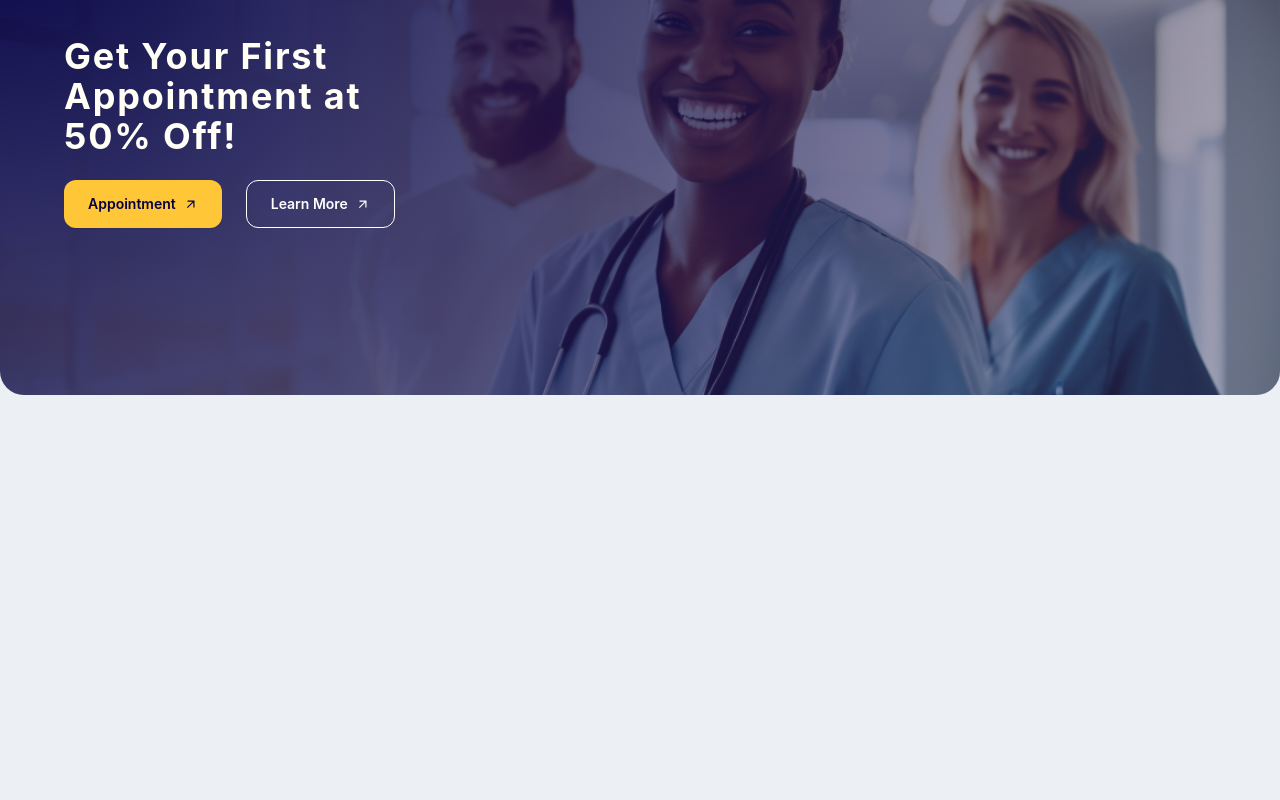
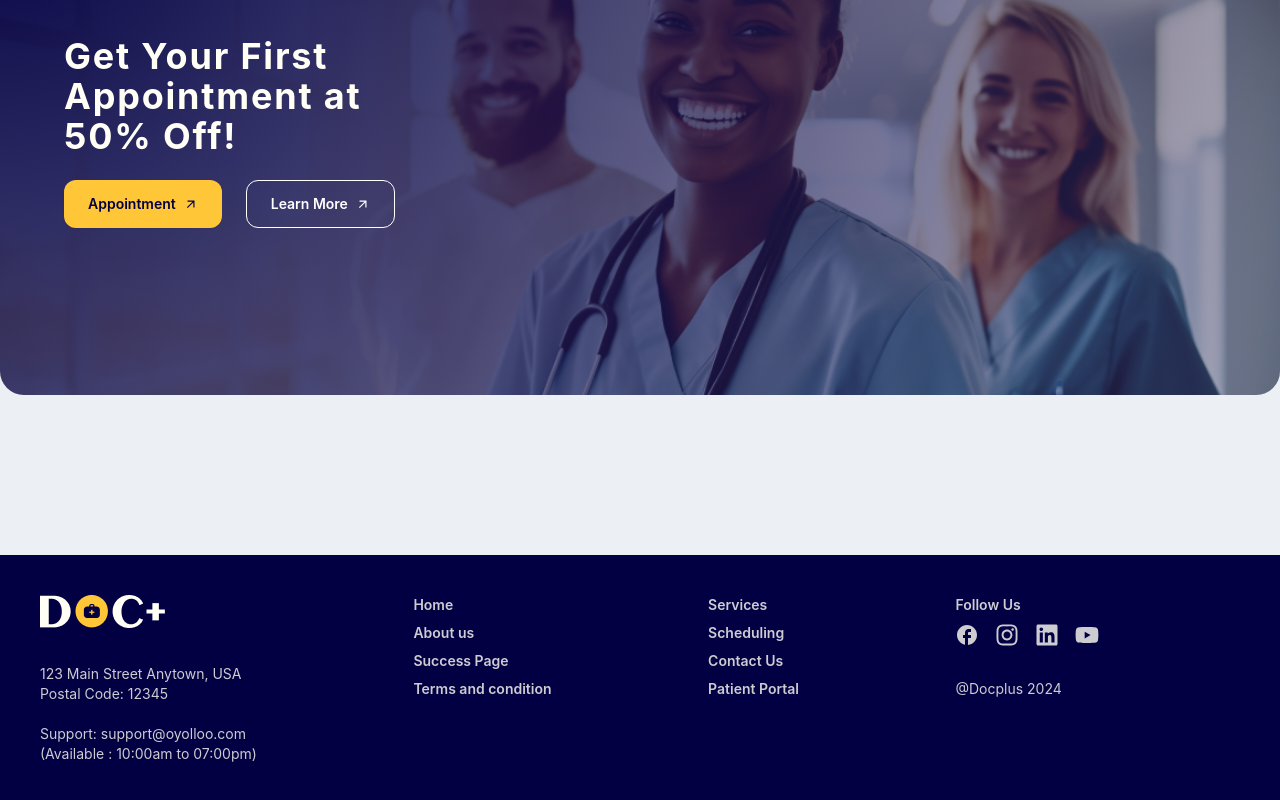
Before and after one commit to ShopnilIsCoding/Healthcare-Landing-page, a React (Vite) app: page / in a window 1280 px wide. Shown: the part 4404-5204 px from the top of the page. Before the commit the page ends 4959 px from the top, so only its background shows below. Built offline with nearby package versions, Linux system fonts and the light colour scheme.

Commit message:
Responsive footer added

```diff
--- a/src/App.jsx
+++ b/src/App.jsx
@@ -2,6 +2,7 @@
 import Appointment from './Components/Appointment/Appointment'
 import Banner from './Components/Banner/Banner'
 import FAQ from './Components/FAQ/FAQ'
+import Footer from './Components/Footer/Footer'
 import Navbar from './Components/Navbar/Navbar'
 import OurMission from './Components/OurMission/OurMission'
 import Services from './Components/Services/Services'
@@ -23,6 +24,7 @@ function App() {
      <TestimonialSlider></TestimonialSlider>
      <FAQ></FAQ>
      <Appointment></Appointment>
+     <Footer></Footer>
     </div>
     </div>
   )
--- /dev/null
+++ b/src/Components/Footer/Footer.jsx
@@ -0,0 +1,53 @@
+
+import { MdFacebook } from "react-icons/md";
+import logo from "../../assets/logo light.png"
+import { FaInstagram, FaYoutube } from "react-icons/fa6";
+import { FaLinkedin } from "react-icons/fa";
+const Footer = () => {
+    return (
+        <div className="bg-core">
+            <div className="container mx-auto">
+            <footer className="footer  p-10 font-inter text-[#FFFFF5] ">
+  <aside>
+    <img className="" src={logo} alt="" />
+    <br />
+    <p className="opacity-80">
+    123 Main Street Anytown, USA <br />
+    Postal Code: 12345
+    <br />
+    <br />
+    Support: support@oyolloo.com
+    <br />
+    (Available : 10:00am to 07:00pm)
+    </p>
+  </aside>
+  <nav className="opacity-80 font-semibold">
+
+    <a className="link link-hover">Home</a>
+    <a className="link link-hover">About us</a>
+    <a className="link link-hover">Success Page</a>
+    <a className="link link-hover">Terms and condition</a>
+  </nav>
+  <nav className="opacity-80 font-semibold">
+
+    <a className="link link-hover">Services</a>
+    <a className="link link-hover">Scheduling</a>
+    <a className="link link-hover">Contact Us</a>
+    <a className="link link-hover">Patient Portal</a>
+  </nav>
+  <nav className="opacity-80">
+
+    <a className="link link-hover font-semibold">Follow Us</a>
+    <div className="flex gap-4 text-2xl mb-6"><MdFacebook></MdFacebook> <FaInstagram /><FaLinkedin /><FaYoutube /> </div>
+
+    <a className="link link-hover">@Docplus 2024</a>
+  </nav>
+</footer>
+
+            </div>
+
+        </div>
+    );
+};
+
+export default Footer;
```
